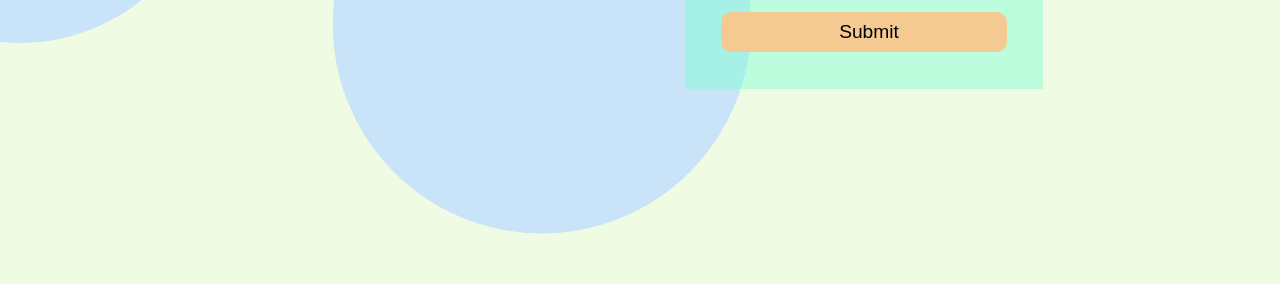
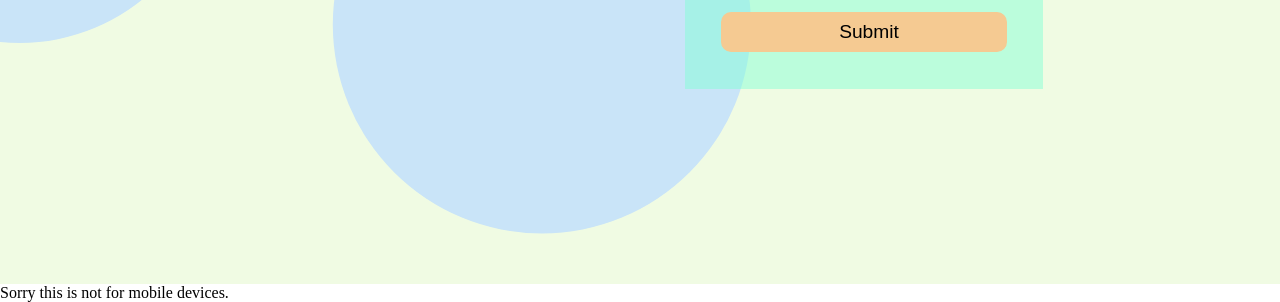
Before and after one commit to arunsingh009/Oasisport, a plain HTML site: page index.html in a window 1280 px wide. Shown: the part 2916-3218 px from the top of the page. Drawn offline with Linux system fonts and the light colour scheme.

Commit message:
Update index.html

```diff
--- a/index.html
+++ b/index.html
@@ -112,6 +112,11 @@
         </div>
 
     </main>
+    <div class="mobile">
+        <p>
+            Sorry this is not for mobile devices.
+        </p>
+    </div>
     <footer>
 
     </footer>
```
